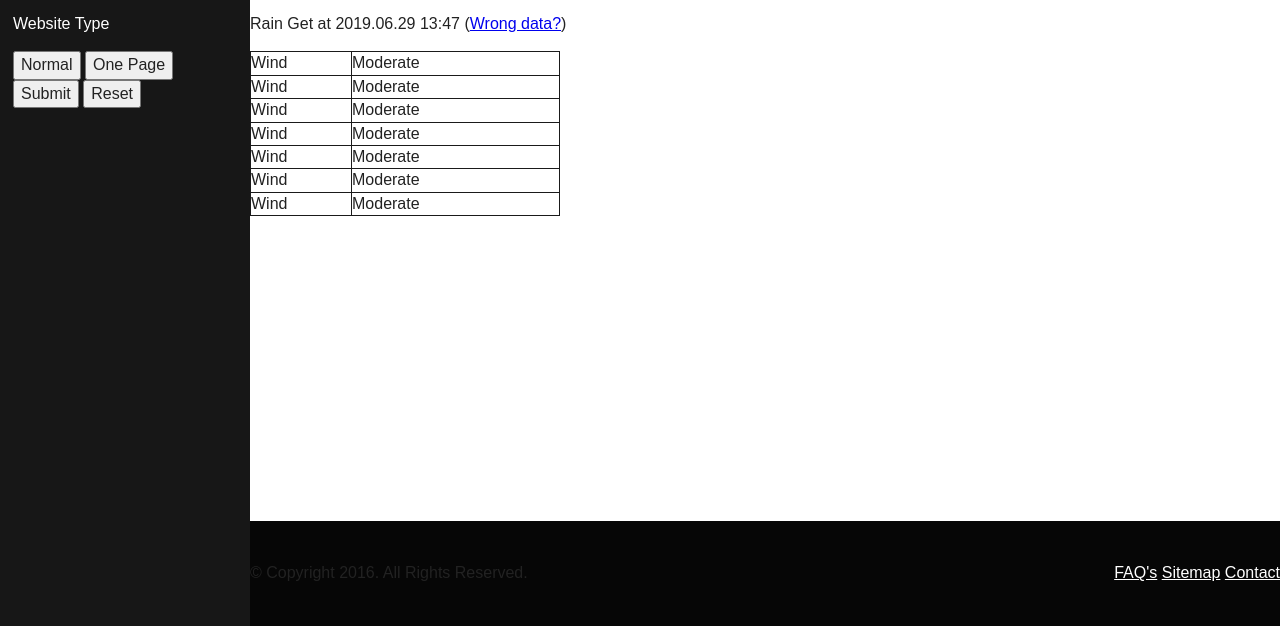
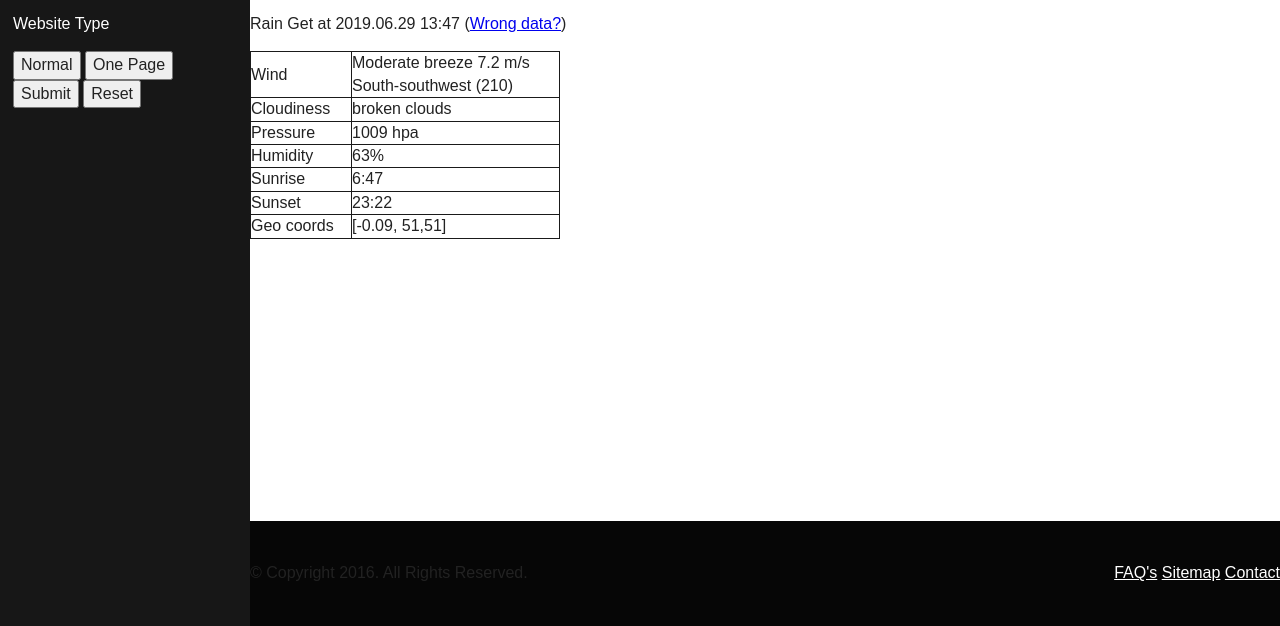
Before and after one commit to jahre/weather, a website: page index.html in a window 1280 px wide. Shown: the part 174-800 px from the top of the page. Drawn offline with Linux system fonts and the light colour scheme.

Commit message:
commit-1.2

```diff
--- a/index.html
+++ b/index.html
@@ -53,31 +53,31 @@
                         <table class="weather-table">
                             <tr>
                                <td>Wind</td>
-                               <td>Moderate</td>
+                               <td>Moderate breeze 7.2 m/s South-southwest (210)</td>
                             </tr>
                             <tr>
-                                <td>Wind</td>
-                                <td>Moderate</td>
+                                <td>Cloudiness</td>
+                                <td>broken clouds</td>
                             </tr>
                             <tr>
-                                <td>Wind</td>
-                                <td>Moderate</td>
+                                <td>Pressure</td>
+                                <td>1009 hpa</td>
                             </tr>
                             <tr>
-                                <td>Wind</td>
-                                <td>Moderate</td>
+                                <td>Humidity</td>
+                                <td>63%</td>
                             </tr>
                             <tr>
-                                <td>Wind</td>
-                                <td>Moderate</td>
+                                <td>Sunrise</td>
+                                <td>6:47</td>
                             </tr>
                             <tr>
-                                <td>Wind</td>
-                                <td>Moderate</td>
+                                <td>Sunset</td>
+                                <td>23:22</td>
                             </tr>
                             <tr>
-                                <td>Wind</td>
-                                <td>Moderate</td>
+                                <td>Geo coords</td>
+                                <td>[-0.09, 51,51]</td>
                             </tr>
                         </table>
 
```
